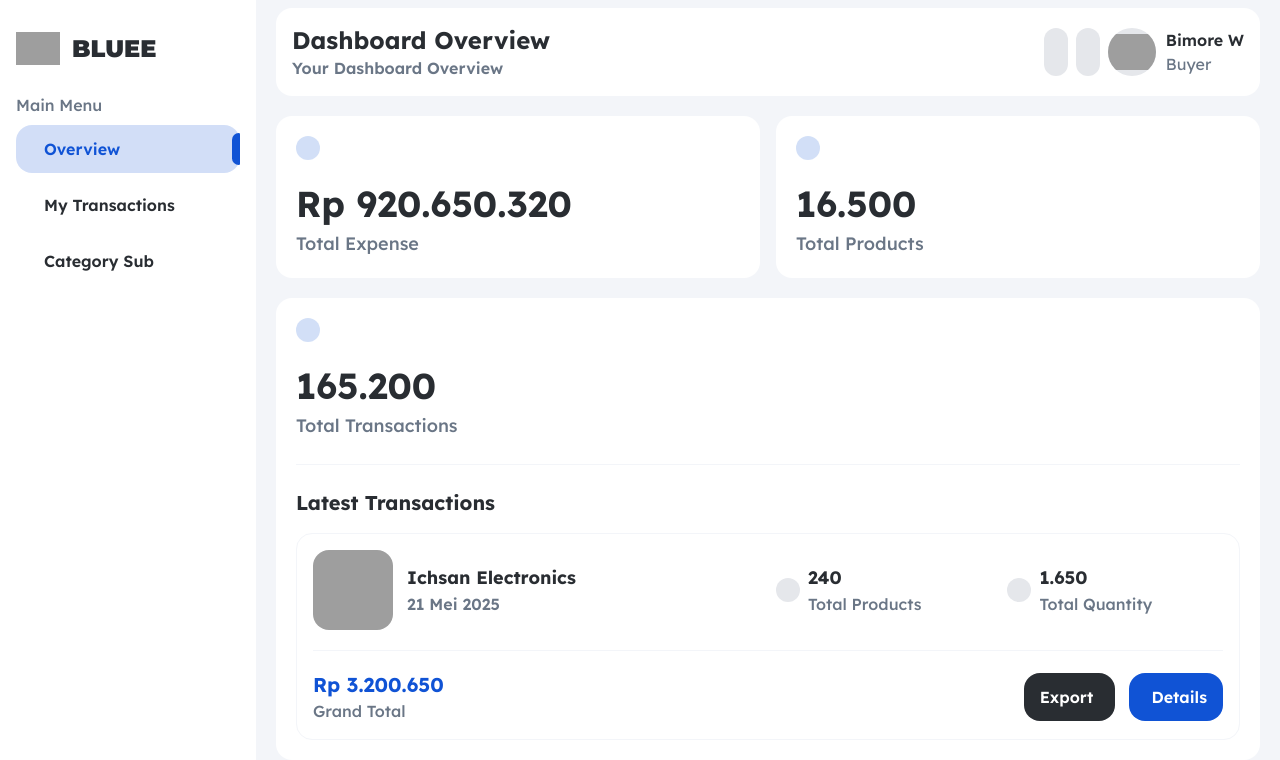
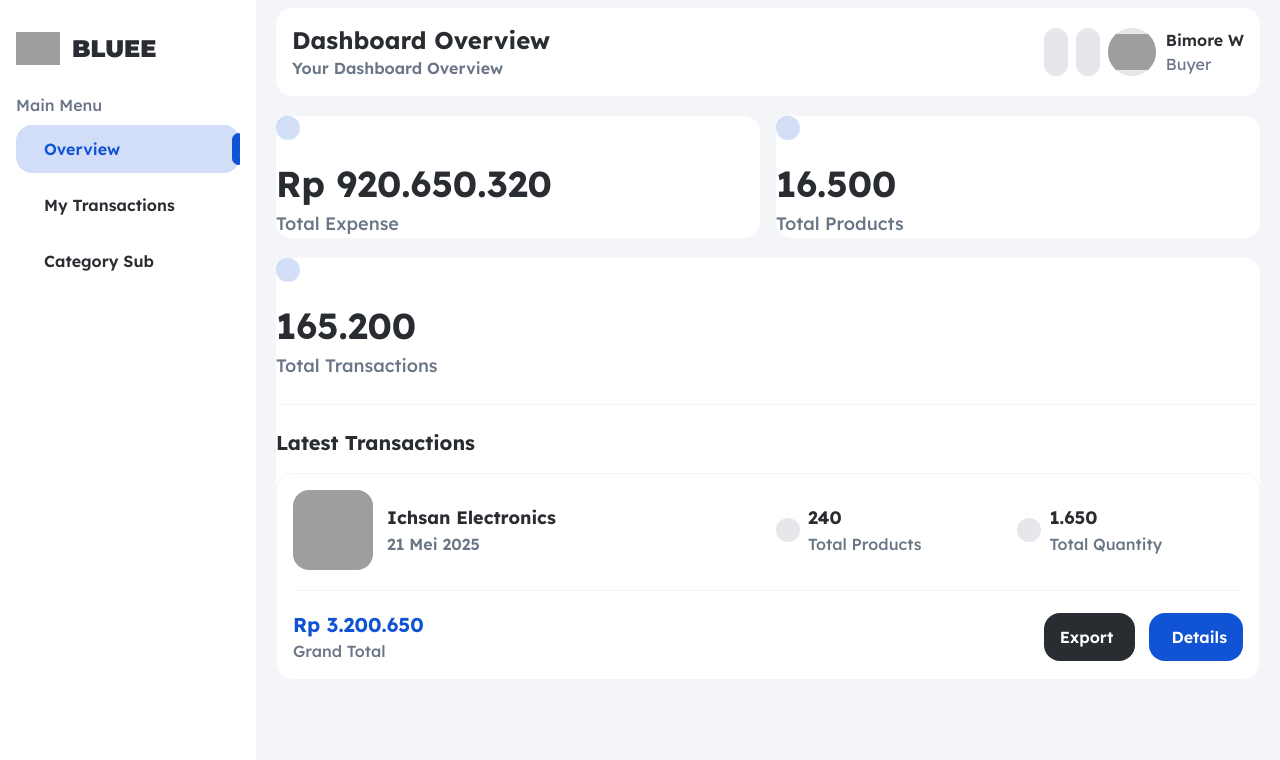
Before and after one commit to dianerdiana/bluee-marketplace, a React (Vite) app in the folder frontend/: page /dashboard in a window 1280 px wide. Shown: the top 760 px of the page. Built offline with nearby package versions, Linux system fonts and the light colour scheme; grey boxes are pictures that could not be loaded.

Commit message:
Update (component): add card header, title, and body to Card component

```diff
--- a/frontend/src/components/Card.tsx
+++ b/frontend/src/components/Card.tsx
@@ -1,11 +1,40 @@
 import { cn } from '@/configs/cn';
 
+type TitleTag = 'h1' | 'h2' | 'h3' | 'h4' | 'h5' | 'h6';
+
 type CardProps = React.HTMLAttributes<HTMLDivElement>;
+type CardHeaderProps = React.HTMLAttributes<HTMLDivElement>;
+type CardBodyProps = React.HTMLAttributes<HTMLDivElement>;
+type CardTitleProps = React.HTMLAttributes<HTMLHeadingElement> & { tag?: TitleTag };
 
 export const Card: React.FC<CardProps> = ({ className, children, ...props }) => {
   return (
-    <div className={cn('bg-white rounded-2xl w-full p-5', className)} {...props}>
+    <div className={cn('card bg-white rounded-2xl w-full', className)} {...props}>
       {children}
     </div>
   );
 };
+
+export const CardHeader: React.FC<CardHeaderProps> = ({ className, children, ...props }) => {
+  return (
+    <div className={cn('flex flex-wrap justify-between py-5 px-5', className)} {...props}>
+      {children}
+    </div>
+  );
+};
+
+export const CardBody: React.FC<CardBodyProps> = ({ className, children, ...props }) => {
+  return (
+    <div className={cn('pb-5 px-5', className)} {...props}>
+      {children}
+    </div>
+  );
+};
+
+export const CardTitle: React.FC<CardTitleProps> = ({ className, children, tag: Tag = 'h1', ...props }) => {
+  return (
+    <Tag className={`font-bold text-xl text-dark ${className ?? ''}`} {...props}>
+      {children}
+    </Tag>
+  );
+};
```
